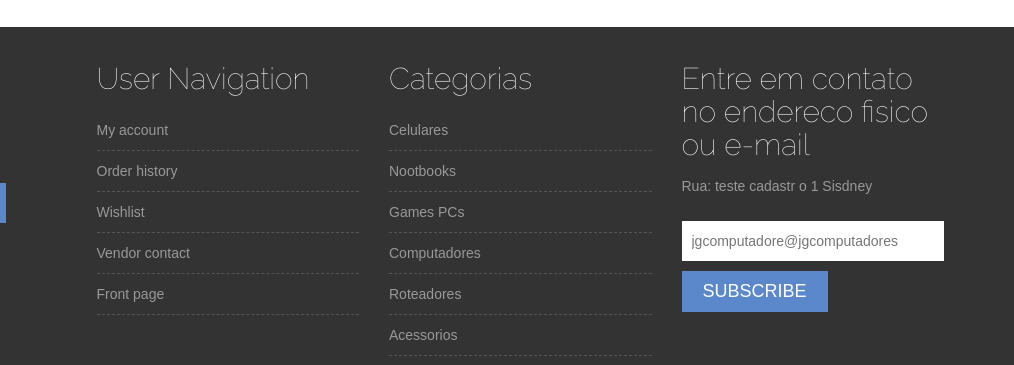
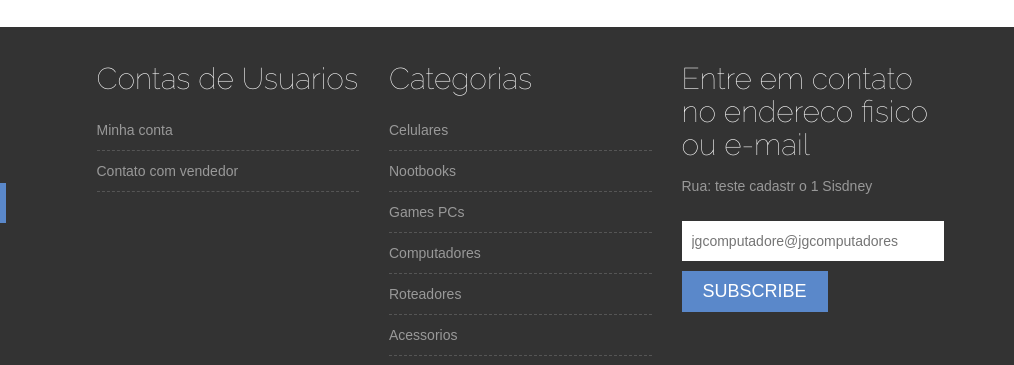
Before and after one commit to josiasOliveira/josiasOliveira.github.io, a plain HTML site: page JGComputadore/Index.html in a window 1280 px wide. Shown: the part 4003-4368 px from the top of the page, 266-1280 px from the left. Drawn offline with nearby package versions, Linux system fonts and the light colour scheme.

Commit message:
Update Index.html

```diff
--- a/JGComputadore/Index.html
+++ b/JGComputadore/Index.html
@@ -493,13 +493,10 @@
 
                 <div class="col-md-3 col-sm-6">
                     <div class="footer-menu">
-                        <h2 class="footer-wid-title">User Navigation </h2>
+                        <h2 class="footer-wid-title">Contas de Usuarios </h2>
                         <ul>
-                            <li><a href="#">My account</a></li>
-                            <li><a href="#">Order history</a></li>
-                            <li><a href="#">Wishlist</a></li>
-                            <li><a href="#">Vendor contact</a></li>
-                            <li><a href="#">Front page</a></li>
+			    <li><a href="#">Minha conta</a></li>
+                            <li><a href="#">Contato com vendedor</a></li>
                         </ul>
                     </div>
                 </div>
```
